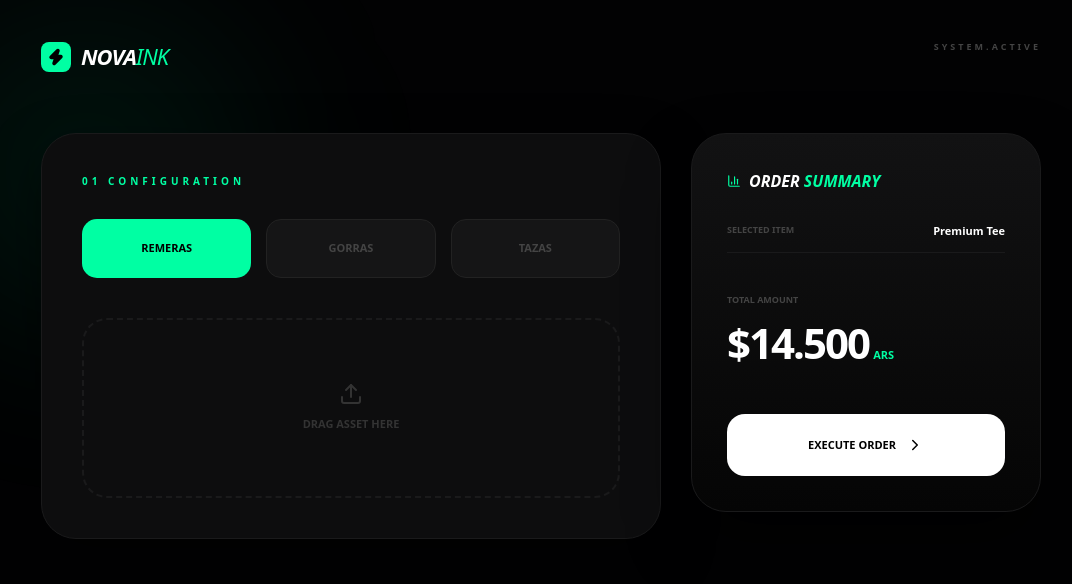
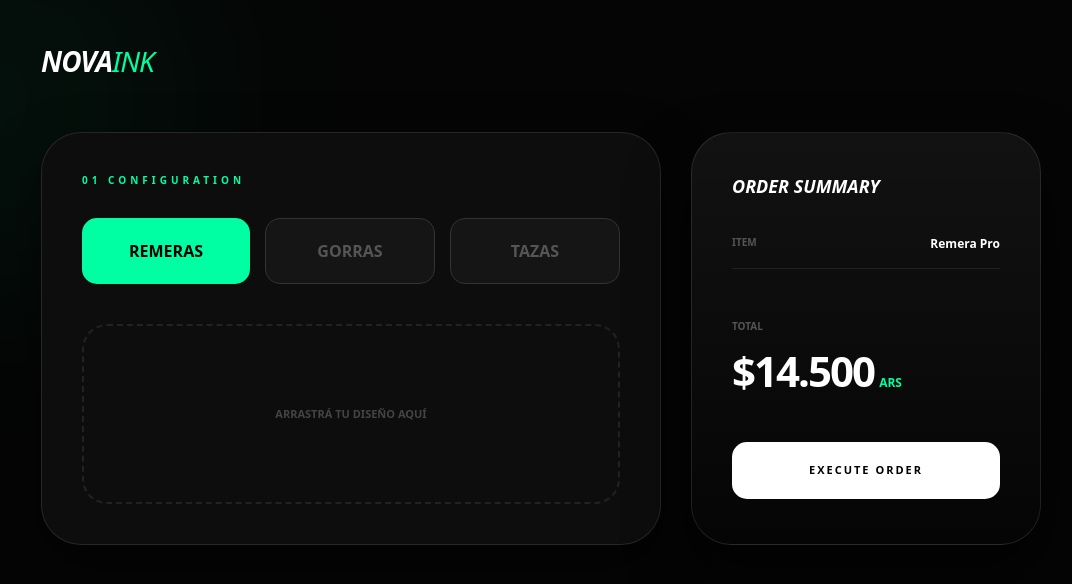
Before and after one commit to miguelquinteros232-tech/novaink-web, a Next.js app: page / in a window 1280 px wide. Shown: the top 584 px of the page, without its empty margins (99-1171 px from the left). Built offline with nearby package versions, Linux system fonts and the light colour scheme.

Commit message:
Update page.js

```diff
--- a/app/page.js
+++ b/app/page.js
@@ -1,90 +1,99 @@
 "use client";
 import React from 'react';
-import { Zap, Upload, ChevronRight, BarChart3 } from 'lucide-react';
 
 export default function NovaInkAlpha() {
   return (
-    <main style={{
-      backgroundColor: '#020203', color: '#fff', minHeight: '100vh',
-      fontFamily: 'system-ui, -apple-system, sans-serif', padding: '40px',
-      display: 'flex', flexDirection: 'column', alignItems: 'center',
-      position: 'relative', overflow: 'hidden'
+    <div style={{
+      backgroundColor: '#050505',
+      color: 'white',
+      minHeight: '100vh',
+      fontFamily: 'system-ui, sans-serif',
+      display: 'flex',
+      flexDirection: 'column',
+      alignItems: 'center',
+      padding: '40px',
+      margin: '0'
     }}>
-      {/* Glow de fondo estilo Dashboard Pro */}
+      {/* Glow de fondo */}
       <div style={{
-        position: 'absolute', top: '-10%', left: '-5%', width: '500px', height: '500px',
-        background: 'radial-gradient(circle, rgba(0,255,163,0.1) 0%, transparent 70%)',
-        filter: 'blur(80px)', zIndex: 0
+        position: 'absolute', top: '-100px', left: '-100px', width: '400px', height: '400px',
+        backgroundColor: 'rgba(0, 255, 163, 0.05)', filter: 'blur(100px)', borderRadius: '50%', zIndex: 0
       }}></div>
 
-      <header style={{ width: '100%', maxWidth: '1000px', marginBottom: '60px', zIndex: 10, display: 'flex', justifyContent: 'space-between' }}>
-        <div style={{ display: 'flex', alignItems: 'center', gap: '10px' }}>
-          <div style={{ background: '#00ffa3', padding: '6px', borderRadius: '8px' }}>
-            <Zap size={18} color="black" fill="black" />
-          </div>
-          <h1 style={{ fontSize: '22px', fontWeight: '900', fontStyle: 'italic', letterSpacing: '-1px' }}>
-            NOVA<span style={{ color: '#00ffa3', fontWeight: '200' }}>INK</span>
-          </h1>
-        </div>
-        <div style={{ fontSize: '9px', fontWeight: '900', color: '#444', letterSpacing: '3px' }}>SYSTEM.ACTIVE</div>
+      {/* Header */}
+      <header style={{ width: '100%', maxWidth: '1000px', marginBottom: '50px', zIndex: 1 }}>
+        <h1 style={{ fontSize: '28px', fontWeight: '900', fontStyle: 'italic', letterSpacing: '-1px' }}>
+          NOVA<span style={{ color: '#00ffa3', fontWeight: '200' }}>INK</span>
+        </h1>
       </header>
 
+      {/* Grid de 2 Columnas: Esto es lo que va a arreglar la "lista" */}
       <div style={{
-        display: 'grid', gridTemplateColumns: '1fr 350px', gap: '30px',
-        width: '100%', maxWidth: '1000px', zIndex: 10
+        display: 'flex',
+        flexDirection: 'row',
+        gap: '30px',
+        width: '100%',
+        maxWidth: '1000px',
+        zIndex: 1,
+        flexWrap: 'wrap' // Para que en celulares se ponga uno abajo del otro
       }}>
 
-        {/* LADO IZQUIERDO: SELECCIÓN */}
+        {/* Panel Izquierdo (Configuración) */}
         <div style={{
-          background: '#0d0d0e', border: '1px solid #1a1a1b',
-          padding: '40px', borderRadius: '35px', boxShadow: '0 20px 50px rgba(0,0,0,0.5)'
+          flex: '1',
+          minWidth: '300px',
+          background: '#0d0d0e',
+          border: '1px solid rgba(255,255,255,0.1)',
+          padding: '40px',
+          borderRadius: '40px',
+          boxShadow: '0 20px 50px rgba(0,0,0,0.5)'
         }}>
-          <p style={{ color: '#00ffa3', fontSize: '10px', fontWeight: '900', letterSpacing: '4px', marginBottom: '30px' }}>01 CONFIGURATION</p>
-          <div style={{ display: 'grid', gridTemplateColumns: '1fr 1fr 1fr', gap: '15px' }}>
-            <button style={{ background: '#00ffa3', color: 'black', border: 'none', padding: '20px', borderRadius: '15px', fontWeight: '900', fontSize: '11px', cursor: 'pointer' }}>REMERAS</button>
-            <button style={{ background: '#151516', color: '#444', border: '1px solid #222', padding: '20px', borderRadius: '15px', fontWeight: '900', fontSize: '11px' }}>GORRAS</button>
-            <button style={{ background: '#151516', color: '#444', border: '1px solid #222', padding: '20px', borderRadius: '15px', fontWeight: '900', fontSize: '11px' }}>TAZAS</button>
+          <p style={{ color: '#00ffa3', fontSize: '10px', letterSpacing: '4px', fontWeight: '900', marginBottom: '30px' }}>01 CONFIGURATION</p>
+
+          <div style={{ display: 'flex', gap: '15px', marginBottom: '40px' }}>
+            <button style={{ flex: 1, background: '#00ffa3', color: 'black', border: 'none', padding: '20px', borderRadius: '15px', fontWeight: '900', cursor: 'pointer' }}>REMERAS</button>
+            <button style={{ flex: 1, background: '#151516', color: '#555', border: '1px solid #333', padding: '20px', borderRadius: '15px', fontWeight: '900' }}>GORRAS</button>
+            <button style={{ flex: 1, background: '#151516', color: '#555', border: '1px solid #333', padding: '20px', borderRadius: '15px', fontWeight: '900' }}>TAZAS</button>
           </div>
-          <div style={{ marginTop: '40px', height: '180px', border: '2px dashed #1a1a1b', borderRadius: '25px', display: 'flex', flexDirection: 'column', alignItems: 'center', justifyContent: 'center', color: '#333' }}>
-            <Upload size={24} style={{ marginBottom: '10px' }} />
-            <span style={{ fontSize: '11px', fontWeight: 'bold' }}>DRAG ASSET HERE</span>
+
+          <div style={{ height: '180px', border: '2px dashed #222', borderRadius: '25px', display: 'flex', alignItems: 'center', justifyContent: 'center', color: '#444', fontWeight: 'bold', fontSize: '11px' }}>
+            ARRASTRÁ TU DISEÑO AQUÍ
           </div>
         </div>
 
-        {/* LADO DERECHO: RESUMEN TIPO TICKET DE TRADING */}
+        {/* Panel Derecho (Resumen) */}
         <aside style={{
+          width: '350px',
           background: 'linear-gradient(180deg, #121213 0%, #050505 100%)',
-          border: '1px solid #1a1a1b', padding: '35px', borderRadius: '35px',
-          boxShadow: '0 30px 60px rgba(0,0,0,0.7)', height: 'fit-content'
+          border: '1px solid rgba(255,255,255,0.1)',
+          padding: '40px',
+          borderRadius: '40px',
+          boxShadow: '0 30px 60px rgba(0,0,0,0.7)'
         }}>
-          <div style={{ display: 'flex', alignItems: 'center', gap: '8px', marginBottom: '30px' }}>
-            <BarChart3 size={14} color="#00ffa3" />
-            <h3 style={{ fontSize: '16px', fontWeight: '900', fontStyle: 'italic' }}>ORDER <span style={{color: '#00ffa3'}}>SUMMARY</span></h3>
+          <h3 style={{ fontSize: '18px', fontWeight: '900', marginBottom: '35px', fontStyle: 'italic' }}>ORDER SUMMARY</h3>
+
+          <div style={{ display: 'flex', justifyContent: 'space-between', borderBottom: '1px solid #222', paddingBottom: '15px', marginBottom: '15px' }}>
+            <span style={{ fontSize: '10px', color: '#555', fontWeight: '900' }}>ITEM</span>
+            <span style={{ fontSize: '12px', fontWeight: 'bold' }}>Remera Pro</span>
           </div>
 
-          <div style={{ display: 'flex', justifyContent: 'space-between', borderBottom: '1px solid #1a1a1b', paddingBottom: '12px', marginBottom: '40px' }}>
-            <span style={{ fontSize: '9px', color: '#444', fontWeight: '900' }}>SELECTED ITEM</span>
-            <span style={{ fontSize: '11px', fontWeight: 'bold' }}>Premium Tee</span>
-          </div>
-
-          <div style={{ marginBottom: '40px' }}>
-            <p style={{ fontSize: '9px', color: '#444', fontWeight: '900', marginBottom: '5px' }}>TOTAL AMOUNT</p>
-            <div style={{ display: 'flex', alignItems: 'baseline', gap: '4px' }}>
+          <div style={{ marginTop: '50px', marginBottom: '40px' }}>
+            <p style={{ fontSize: '10px', color: '#555', fontWeight: '900', marginBottom: '5px' }}>TOTAL</p>
+            <div style={{ display: 'flex', alignItems: 'baseline', gap: '5px' }}>
               <span style={{ fontSize: '42px', fontWeight: '900', letterSpacing: '-2px' }}>$14.500</span>
-              <span style={{ color: '#00ffa3', fontSize: '11px', fontWeight: '900' }}>ARS</span>
+              <span style={{ color: '#00ffa3', fontSize: '12px', fontWeight: 'bold' }}>ARS</span>
             </div>
           </div>
 
           <button style={{
-            width: '100%', padding: '22px', background: 'white', color: 'black',
-            border: 'none', borderRadius: '18px', fontWeight: '900', fontSize: '11px',
-            cursor: 'pointer', display: 'flex', alignItems: 'center', justifyContent: 'center', gap: '10px'
+            width: '100%', padding: '20px', background: 'white', color: 'black',
+            border: 'none', borderRadius: '15px', fontWeight: '900', fontSize: '11px',
+            cursor: 'pointer', letterSpacing: '2px'
           }}>
-            EXECUTE ORDER <ChevronRight size={18} />
+            EXECUTE ORDER
           </button>
         </aside>
-
       </div>
-    </main>
+    </div>
   );
 }
```
